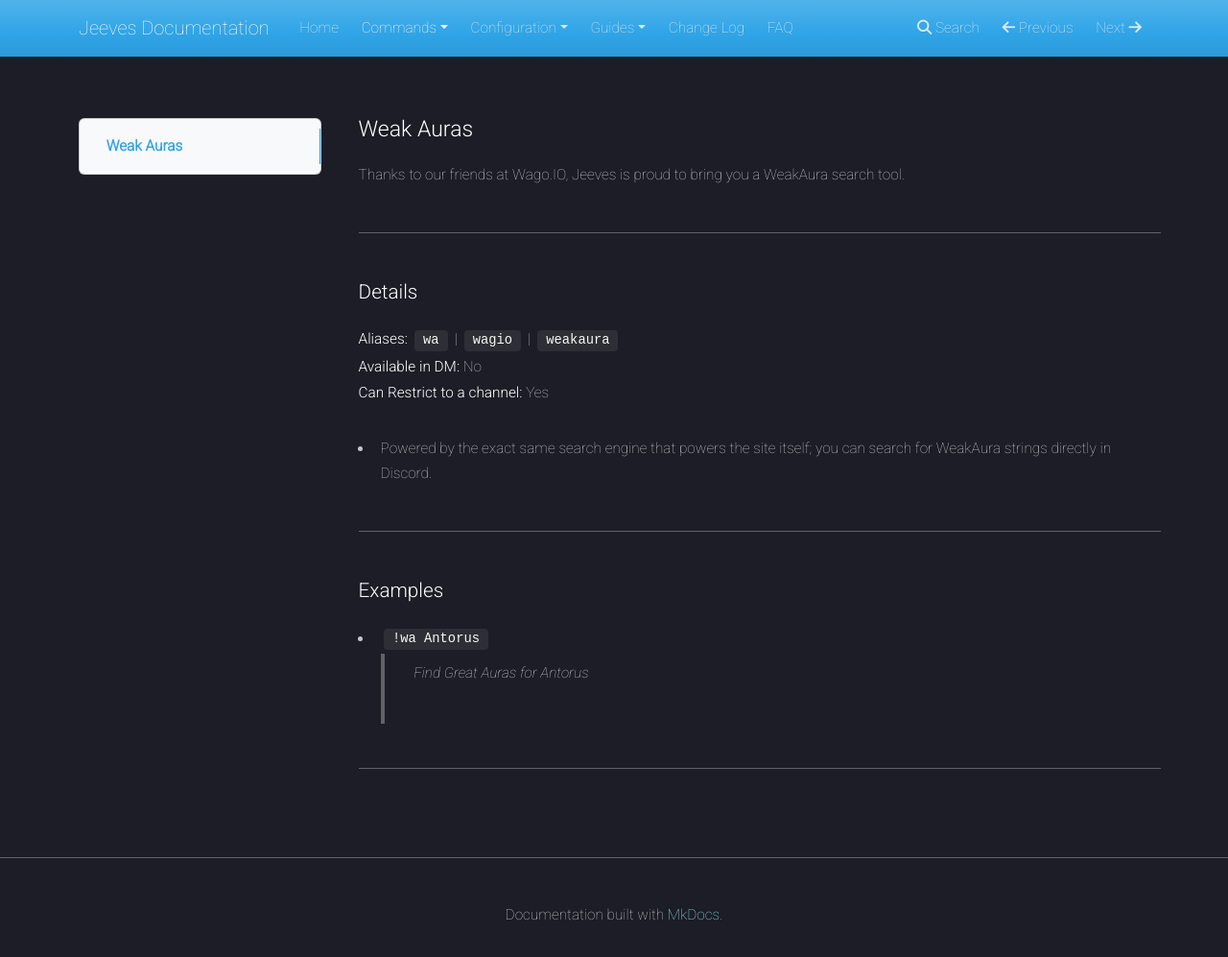
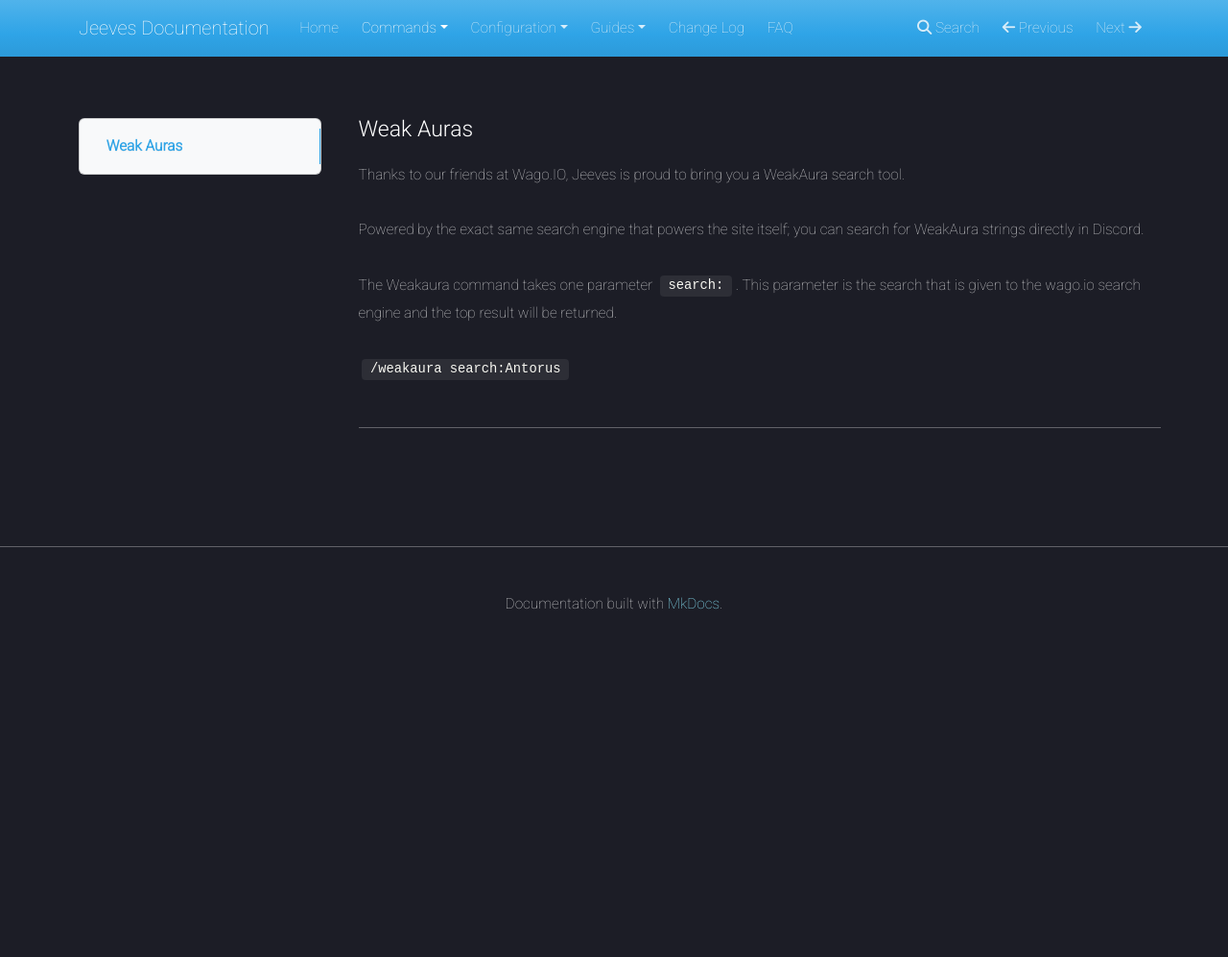
Before and after one commit to TeamJeeves/Jeeves-Bot-Documentation, an MkDocs documentation site: the page built from docs/commands/warcraft/weakauras.md, in a window 1280 px wide and 997 px high. Shown: the whole window at 96% size. Built offline with MkDocs 1.6.1, drawn with Linux system fonts in a browser that asks for light colours; nearby versions of some CDN libraries.

Commit message:
Weak Aura update

```diff
--- a/docs/commands/warcraft/weakauras.md
+++ b/docs/commands/warcraft/weakauras.md
@@ -1,17 +1,10 @@
 # Weak Auras
 
 Thanks to our friends at Wago.IO, Jeeves is proud to bring you a WeakAura search tool.
+
+Powered by the exact same search engine that powers the site itself; you can search for WeakAura strings directly in Discord.
+
+The Weakaura command takes one parameter `search:`. This parameter is the search that is given to the wago.io search engine and the top result will be returned.
+
+`/weakaura search:Antorus`
 ***
-### Details
-
-**Aliases:** `wa` | `wagio` | `weakaura`
-**Available in DM:** No
-**Can Restrict to a channel:** Yes
-
-* Powered by the exact same search engine that powers the site itself; you can search for WeakAura strings directly in Discord.
-***
-### Examples
-
-* `!wa Antorus`
-  > Find Great Auras for Antorus
-***
```
